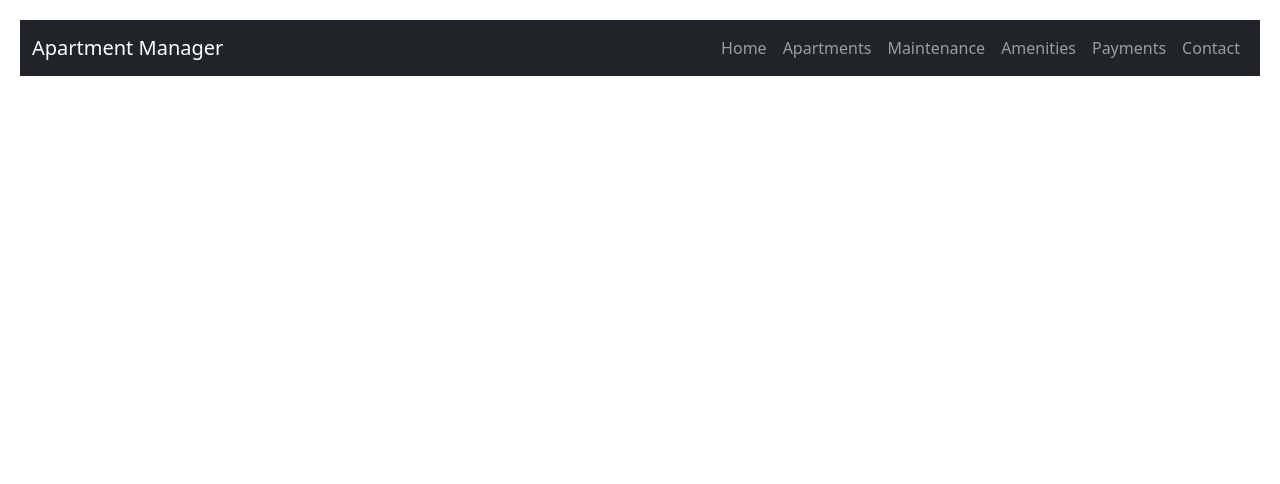
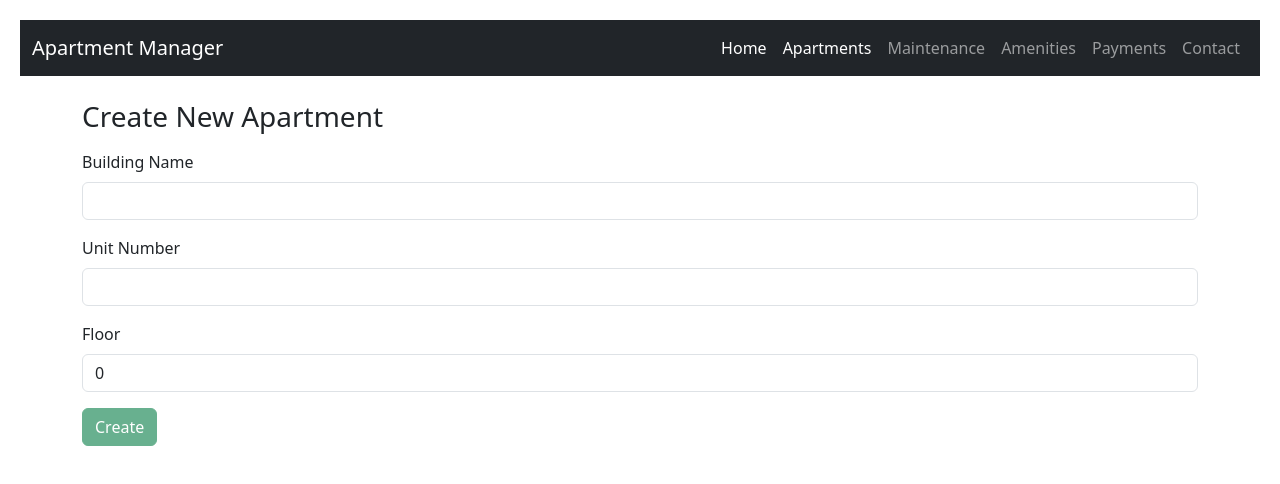
Before and after one commit to cemorta/apartmentmansys-angular, an Angular app: page /apartments/create in a window 1280 px wide. Before the commit this address led to /. Shown: the top 484 px of the page. Built offline with nearby package versions, Linux system fonts and the light colour scheme.

Commit message:
Create apartment create pages

```diff
--- /dev/null
+++ b/src/app/apartment-create/apartment-create.component.html
@@ -0,0 +1,62 @@
+<div class="container mt-4">
+  <h3>Create New Apartment</h3>
+
+  <form (ngSubmit)="onSubmit()" #apartmentForm="ngForm" class="mt-3" *ngIf="!isSubmitted; else successTemplate">
+    <div class="mb-3">
+      <label class="form-label">Building Name</label>
+      <input type="text" class="form-control"
+             [(ngModel)]="apartment.buildingName"
+             name="building_name"
+             required
+             #buildingName="ngModel">
+      <div *ngIf="buildingName.invalid && buildingName.touched" class="text-danger mt-1">
+        Building name is required.
+      </div>
+    </div>
+
+    <div class="mb-3">
+      <label class="form-label">Unit Number</label>
+      <input type="text" class="form-control"
+             [(ngModel)]="apartment.unitNumber"
+             name="unit_number"
+             required
+             #unitNumber="ngModel">
+      <div *ngIf="unitNumber.invalid && unitNumber.touched" class="text-danger mt-1">
+        Unit number is required.
+      </div>
+    </div>
+
+    <div class="mb-3">
+      <label class="form-label">Floor</label>
+      <input type="number" class="form-control"
+             [(ngModel)]="apartment.floor"
+             name="floor"
+             required
+             #floor="ngModel"
+             min="1">
+      <div *ngIf="floor.invalid && floor.touched" class="text-danger mt-1">
+        <ng-container *ngIf="floor.errors?.['required']">
+          Floor is required.
+        </ng-container>
+        <ng-container *ngIf="floor.errors?.['min']">
+          Floor can't be less than one.
+        </ng-container>
+      </div>
+    </div>
+
+    <button type="submit" class="btn btn-success" [disabled]="apartmentForm.invalid">Create</button>
+
+    <div *ngIf="errorMessage" class="alert alert-danger mt-3">
+      {{ errorMessage }}
+    </div>
+  </form>
+
+  <!-- Success Message Template -->
+  <ng-template #successTemplate>
+    <div class="alert alert-success">
+      Apartment successfully created!
+      <br>
+      <a routerLink="/apartments" class="btn btn-sm btn-outline-success mt-3">Back to list</a>
+    </div>
+  </ng-template>
+</div>
--- /dev/null
+++ b/src/app/apartment-create/apartment-create.component.ts
@@ -0,0 +1,38 @@
+import { Component } from '@angular/core';
+import { ApartmentService } from '../services/apartment.service';
+import { Apartment } from '../models/apartment.model';
+
+@Component({
+  selector: 'app-apartment-create',
+  standalone: false,
+  templateUrl: './apartment-create.component.html',
+  styleUrl: './apartment-create.component.css'
+})
+export class ApartmentCreateComponent {
+  apartment: Apartment = {
+    id: 0,
+    buildingName: '',
+    unitNumber: '',
+    floor: 0
+  };
+
+  isSubmitted = false;
+  errorMessage = '';
+
+  constructor(
+    private apartmentService: ApartmentService,
+  ) {}
+
+  onSubmit(): void {
+    this.apartmentService.addApartment(this.apartment).subscribe({
+      next: () => {
+        this.isSubmitted = true;
+        this.errorMessage = '';
+      },
+      error: (err) => {
+        console.error('Failed to add apartment', err);
+        this.errorMessage = 'Failed to create apartment. Please try again.';
+      }
+    });
+  }
+}
--- a/src/app/apartment-list/apartment-list.component.html
+++ b/src/app/apartment-list/apartment-list.component.html
@@ -1,5 +1,10 @@
 <div class="container mt-4">
-  <h3>Apartment List</h3>
+  <div class="d-flex justify-content-between align-items-center mt-4">
+    <h3>Apartment List</h3>
+    <a routerLink="/apartments/create" class="btn btn-success">
+      <i class="bi bi-plus-lg"></i> Add Apartment
+    </a>
+  </div>
   <table class="table table-bordered table-hover mt-3">
     <thead class="table-dark">
     <tr>
--- a/src/app/app-routing.module.ts
+++ b/src/app/app-routing.module.ts
@@ -4,12 +4,14 @@ import {FlatFormComponent} from './flat-form/flat-form.component';
 import {FlatUserComponent} from './flat-user/flat-user.component';
 import {ApartmentListComponent} from './apartment-list/apartment-list.component';
 import {ApartmentDetailComponent} from './apartment-detail/apartment-detail.component';
+import {ApartmentCreateComponent} from './apartment-create/apartment-create.component';
 
 const routes: Routes = [
   { path: '', component: FlatFormComponent },
   // { path: "browse-flats", component: FlatFormComponent}
   { path: 'apartments', component: ApartmentListComponent },
   { path: 'view-apartment/:id', component: ApartmentDetailComponent },
+  { path: 'apartments/create', component: ApartmentCreateComponent },
 ];
 
 @NgModule({
--- a/src/app/app.module.ts
+++ b/src/app/app.module.ts
@@ -9,6 +9,7 @@ import { FlatFormComponent } from './flat-form/flat-form.component';
 import { FormsModule } from '@angular/forms';
 import { ApartmentListComponent } from './apartment-list/apartment-list.component';
 import { ApartmentDetailComponent } from './apartment-detail/apartment-detail.component';
+import { ApartmentCreateComponent } from './apartment-create/apartment-create.component';
 
 @NgModule({
   declarations: [
@@ -16,7 +17,8 @@ import { ApartmentDetailComponent } from './apartment-detail/apartment-detail.co
     FlatUserComponent,
     FlatFormComponent,
     ApartmentListComponent,
-    ApartmentDetailComponent
+    ApartmentDetailComponent,
+    ApartmentCreateComponent
   ],
   imports: [
     BrowserModule,
--- a/src/app/services/apartment.service.ts
+++ b/src/app/services/apartment.service.ts
@@ -18,4 +18,8 @@ export class ApartmentService {
   getApartmentById(id: number): Observable<Apartment> {
     return this.http.get<Apartment>(`${this.apiUrl}/${id}`);
   }
+
+  addApartment(apartment: Apartment): Observable<Apartment> {
+    return this.http.post<Apartment>(`${this.apiUrl}/create`, apartment);
+  }
 }
```
Also changed, not shown: src/app/apartment-create/apartment-create.component.css (added).
